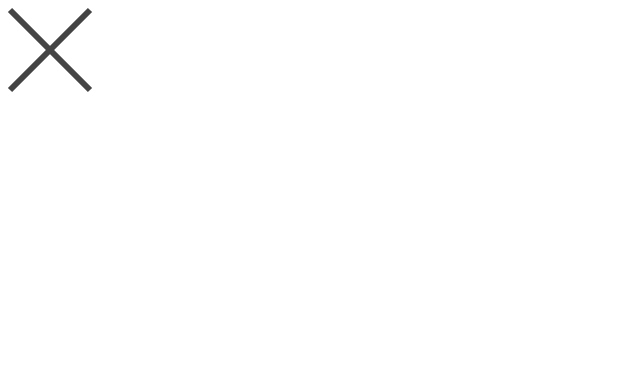
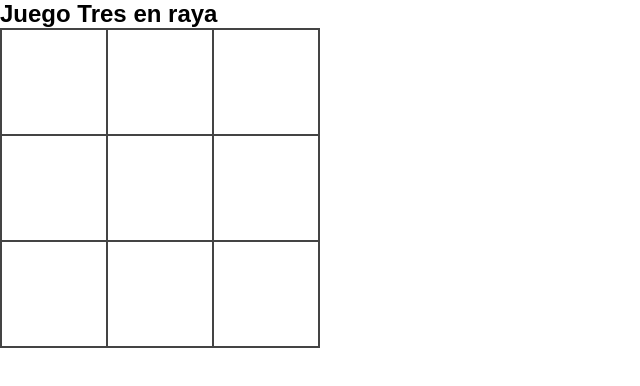
Before and after one commit to Akhail/JSGame, a React app: page / in a window 1280 px wide. Shown: the whole page, without its empty margins (0-640 px from the left). Built offline with nearby package versions, Linux system fonts and the light colour scheme.

Commit message:
Implement logic game

```diff
--- a/src/components/App/App.js
+++ b/src/components/App/App.js
@@ -1,11 +1,12 @@
-import React, { Component } from 'react';
+import React from 'react';
 import './App.css';
-import Figure from '../Figure';
+import Board from '../../containers/Board';
 
 
 const App = () => (
   <div>
-    <Figure figure={false} />
+    <h2>Juego Tres en raya</h2>
+    <Board />
   </div>
 )
 
--- a/src/components/Figure/Figure.js
+++ b/src/components/Figure/Figure.js
@@ -1,17 +1,19 @@
 import React from 'react';
+import './Figure.css';
 
-const Figure = (figure) => (
-  <div>
-    {figure ? (
-      <svg xmlns="http://www.w3.org/2000/svg" style={{stroke: '#444', strokeWidth: 6}}>
+const Figure = ({figure, handleClick}) => (
+  <div className="figure" onClick={handleClick}>
+    {figure === 'x' &&
+      <svg xmlns="http://www.w3.org/2000/svg" >
         <line x1="10" y1="10" x2="90" y2="90" ></line>
         <line x1="90" y1="10" x2="10" y2="90" ></line>
       </svg>
-    ) : (
-      <svg xmlns="http://www.w3.org/2000/svg" style={{stroke: '#444', strokeWidth: 6}}>
+    }
+    {figure === 'c' &&
+      <svg xmlns="http://www.w3.org/2000/svg" >
         <circle cx="50" cy="50" r="40"/>
       </svg>
-    )}
+    }
 
   </div>
 )
--- a/src/containers/Board/Board.js
+++ b/src/containers/Board/Board.js
@@ -1,13 +1,43 @@
 import React from 'react';
-
+import Figure from '../../components/Figure';
+import './Board.css';
 class Board extends React.Component {
   constructor() {
     super();
-    this.state = { someKey: 'someValue' };
+    this.state = { board: [['','',''],['','',''],['','','']], isX: true };
+  }
+
+  click = (y, x) => (e) => {
+    let temp = this.state.board;
+    if(temp[y][x] === ''){
+      temp[y][x] = this.state.isX ? 'x' : 'c';
+      this.setState({
+        board: temp,
+        isX: !this.state.isX
+      })
+    }
+  }
+
+  renderRow = (row, y) => {
+    return (
+      <div key={y}>
+        { row.map((value, x) => (
+            <Figure
+              key={x}
+              figure={value}
+              handleClick={this.click(y, x)}/>
+          ))
+        }
+      </div>
+    );
   }
 
   render() {
-    return <p>{this.state.someKey}</p>;
+    return (
+      <div className="board">
+        {this.state.board.map(this.renderRow)}
+      </div>
+    );
   }
 
   componentDidMount() {
--- a/src/index.css
+++ b/src/index.css
@@ -1,5 +1,6 @@
-body {
+* {
   margin: 0;
   padding: 0;
   font-family: sans-serif;
+  box-sizing: border-box;
 }
```
Also changed, not shown: src/logo.svg (deleted).
